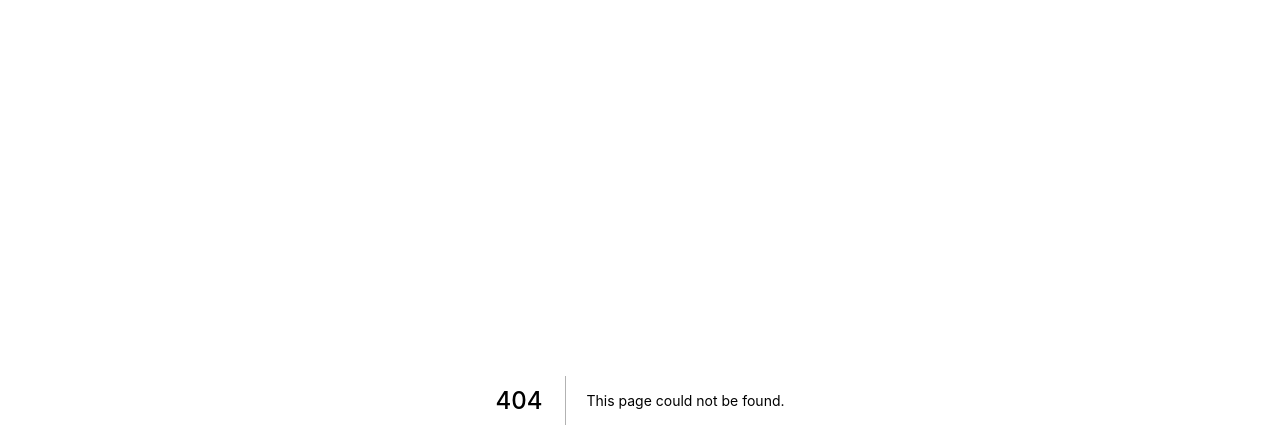
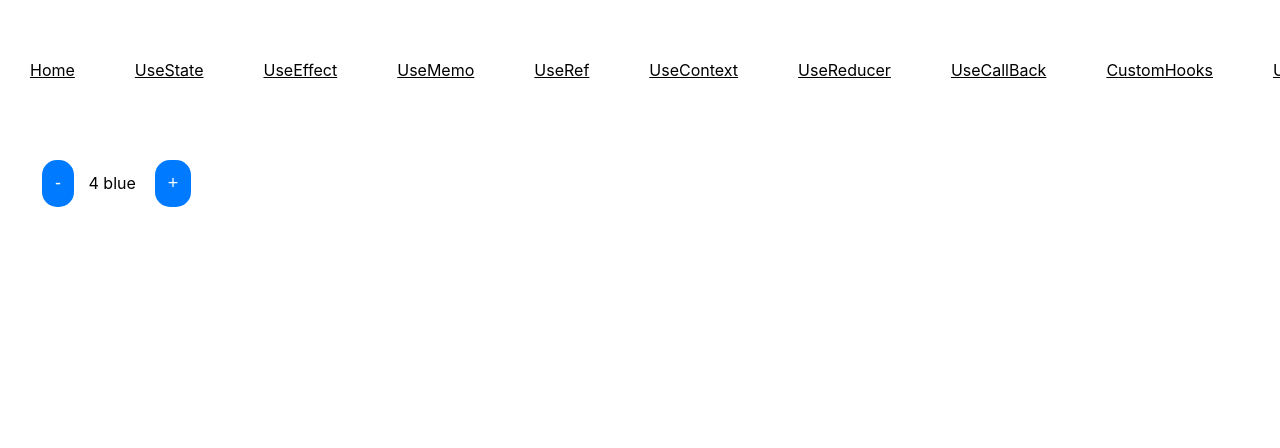
Before and after one commit to thutasann/react-hooks-collections, a Next.js app: page /use-state in a window 1280 px wide. Before the commit this address had no page. Shown: the top 448 px of the page. Built offline with nearby package versions, Linux system fonts and the light colour scheme.

Commit message:
`useState & useEffect`

```diff
--- /dev/null
+++ b/components/header.jsx
@@ -0,0 +1,34 @@
+import Link from 'next/link'
+import React from 'react'
+
+const Header = () => {
+    return (
+        <div
+            style={{
+                display: 'flex',
+                alignItems: 'center',
+                justifyContent: 'space-between',
+                marginTop: "30px",
+                textDecoration: 'underline',
+                marginBottom: "30px"
+            }}
+            className="header"
+        >
+            <Link href="/">Home</Link>
+            <Link href="/use-state">UseState</Link>
+            <Link href="/use-effect">UseEffect</Link>
+            <Link href="/use-memo">UseMemo</Link>
+            <Link href="/use-ref">UseRef</Link>
+            <Link href="/use-context">UseContext</Link>
+            <Link href="/use-reducer">UseReducer</Link>
+            <Link href="/use-callback">UseCallBack</Link>
+            <Link href="/custom-hooks">CustomHooks</Link>
+            <Link href="/use-layout-effect">UseLayoutEffect</Link>
+            <Link href="/use-transaction-hook">UseTransactionHook</Link>
+            <Link href="/use-deferred-value-hook">UseDefferredValue</Link>
+            <Link href="/use-impreative-handle">UseImpreativeHandle</Link>
+        </div>
+    )
+}
+
+export default Header
--- a/pages/_app.js
+++ b/pages/_app.js
@@ -1,7 +1,13 @@
+import Header from '../components/header'
 import '../styles/globals.css'
 
 function MyApp({ Component, pageProps }) {
-  return <Component {...pageProps} />
+  return (
+    <>
+      <Header/>
+      <Component {...pageProps} />
+    </>
+  )
 }
 
 export default MyApp
--- /dev/null
+++ b/pages/use-state.jsx
@@ -0,0 +1,44 @@
+import Head from 'next/head';
+import React, { useState } from 'react'
+import styles from '../styles/Home.module.css'
+
+
+const UseState = () => {
+
+    const [ state, setState ] = useState({ count: 4, theme: 'blue '});
+    const count = state.count;
+    const theme = state.theme;
+
+    const decrementCount = () => {
+        setState(previousState => {
+            return { ...previousState, count: previousState.count - 1 }
+        })
+    }
+
+    const incrementCount = () => {
+        setState(previousState => {
+            return {
+                ...previousState,
+                count: previousState.count + 1,
+            }
+        })
+    }
+
+    return (
+        <>
+        <Head>
+            <title>UseState | React Hooks Collections</title>
+            <meta name="description" content="Generated by create next app" />
+            <link rel="icon" href="/favicon.ico" />
+        </Head>
+        <div className={styles.container} style={{ marginTop: "40px"}}>
+            <button onClick={decrementCount}>-</button>&nbsp;
+            <span>{count}</span>&nbsp;
+            <span>{theme}</span>&nbsp;
+            <button onClick={incrementCount}>+</button>
+        </div>
+        </>
+    )
+}
+
+export default UseState
--- a/styles/globals.css
+++ b/styles/globals.css
@@ -24,3 +24,26 @@ a {
     background: black;
   }
 }
+
+button{
+  background-color: #007bff;
+  color: white;
+  outline: none;
+  border: none;
+  border-radius: 15px;
+  padding: 13px;
+  margin: 10px;
+  cursor: pointer;
+  font-size: 18px;
+}
+
+button:hover{
+  background-color: #0359b5;
+}
+
+.header{
+  overflow-y: scroll;
+}
+.header a{
+  margin: 30px;
+}
```
Also changed, not shown: pages/index.js (+5 -38 lines), pages/use-effect.jsx (added, +48 -0 lines).
